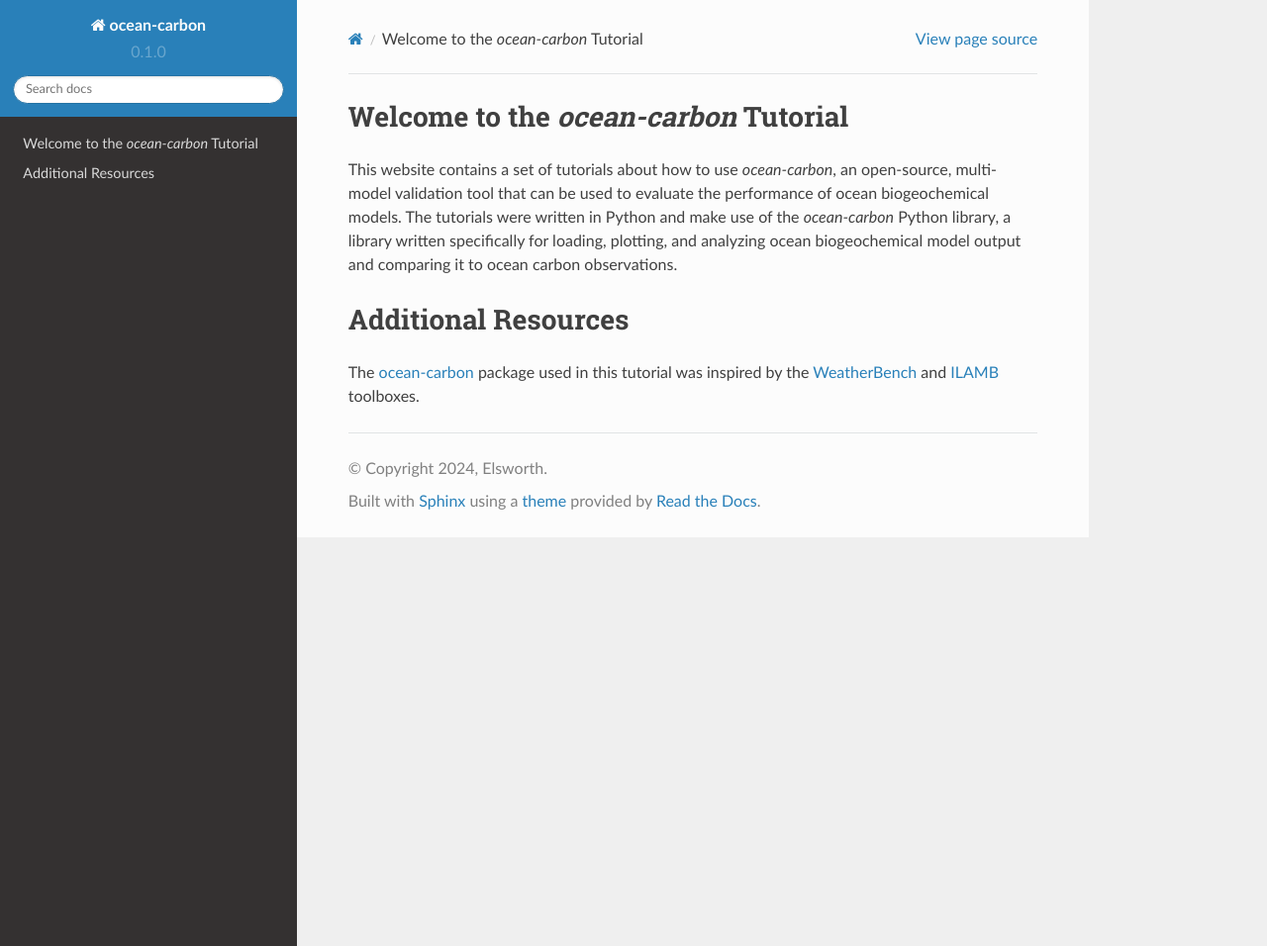
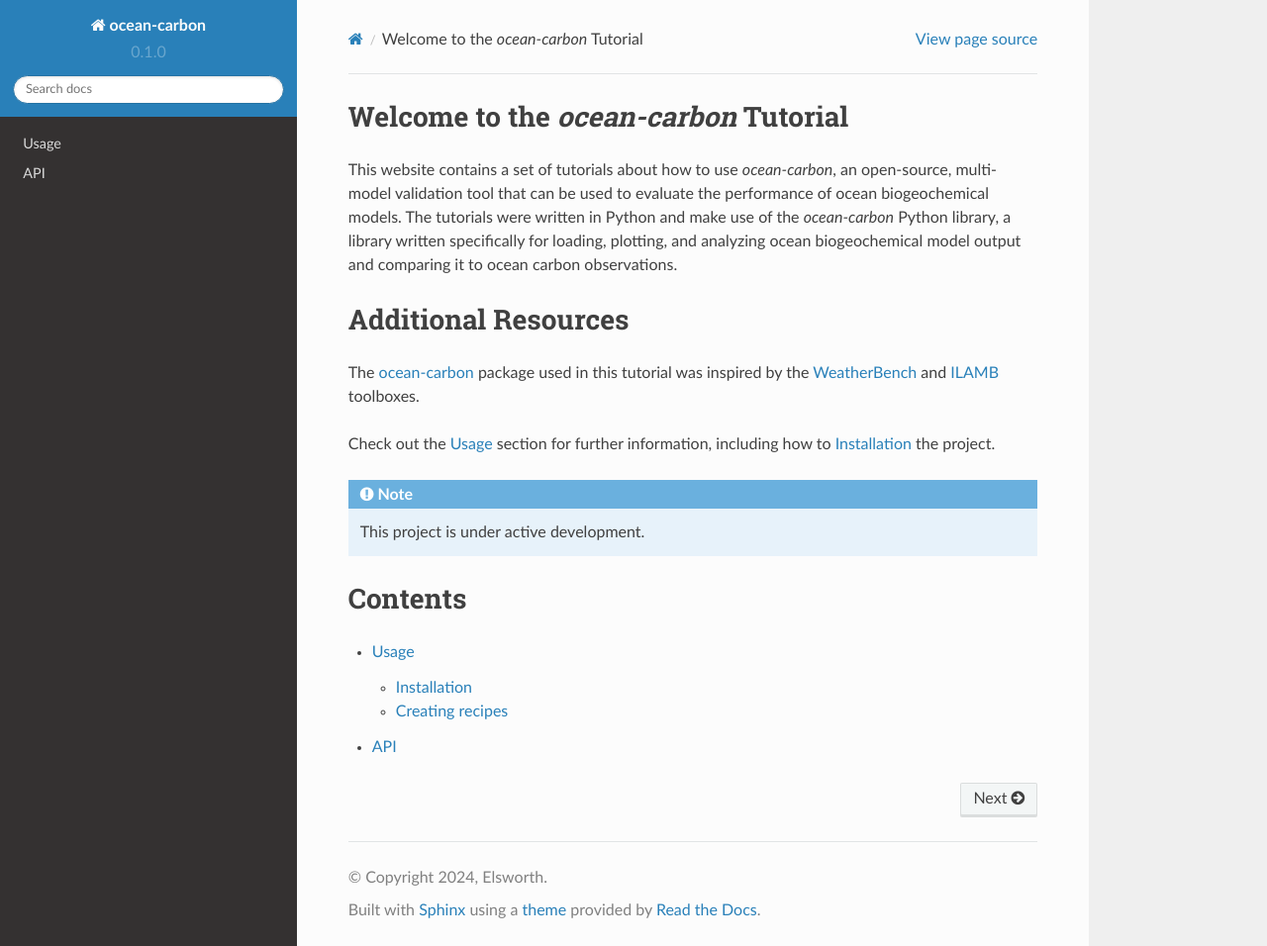
Before and after one commit to gelsworth/ocean-carbon, a Sphinx documentation site: the page built from docs/source/index.rst, in a window 1280 px wide and 956 px high. Shown: the whole window at 99% size. Built offline with Sphinx 7.4.7 and the Read the Docs theme 2.0.0, drawn with Linux system fonts in a browser that asks for light colours; pages that are not in the unit, such as notebooks, are missing from menus.

Commit message:
Update index.rst

```diff
--- a/docs/source/index.rst
+++ b/docs/source/index.rst
@@ -16,3 +16,19 @@ The `ocean-carbon`_ package used in this tutorial was inspired by the `WeatherBe
    :caption: Test
 
    PoseidonNOBM_pCO2_Cflux.ipynb
+
+
+Check out the :doc:`usage` section for further information, including
+how to :ref:`installation` the project.
+
+.. note::
+
+   This project is under active development.
+
+Contents
+--------
+
+.. toctree::
+
+   usage
+   api
```
